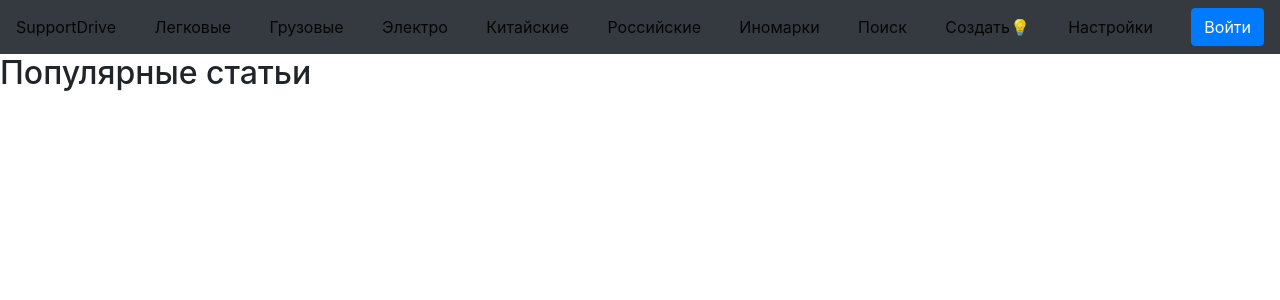
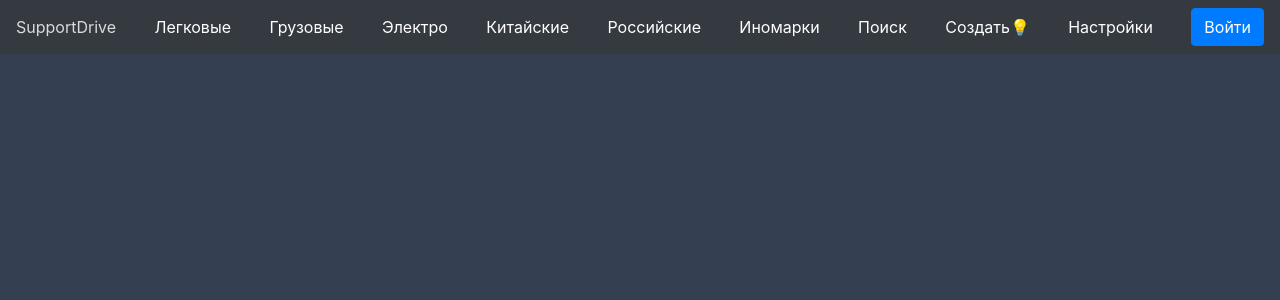
Before and after one commit to kerosin1323/SupportDrive, a Flask app: page / in a window 1280 px wide. Shown: the top 300 px of the page. Run offline with Flask 3, Linux system fonts and the light colour scheme; data that the repository does not hold is empty; some libraries are stand-ins or nearby versions.

Commit message:
design v1

```diff
--- a/templates/base.html
+++ b/templates/base.html
@@ -10,15 +10,17 @@
     <title>{{title}}</title>
     <style>
         .article {
-            background-color: gray;
+            background-color: #293245;
             width: 80%;
             height: 100%;
+            padding-left: 20px;
+            padding-right: 30px;
+            margin-top:18px;
+            box-shadow: 2px 2px 4px 4px rgba(0,0,0,0.2);
+            border: 2px solid #1D2330;
         }
-        .read_article {
-            background-color: gray;
-            width: 80%;
-            height: 100%;
-        }
+        .name_article {
+            color:
         hr {
             width: 90%;
             background-color: black;
@@ -35,13 +37,12 @@
             top: 50%;
             left: 50%;
             transform: translate(-50%, -50%);
-        }
-
-        .submit-login, .register-submit, .make-question-submit, .start-submit, .under-photo {
+         }
+        .submit-login, .register-submit, .make-question-submit, .start-submit, {
             display: flex;
             justify-content: space-between;
         }
-        .first_level, .second_level {
+         .first_level, .second_level {
             display: flex;
         }
         .input_header {
@@ -52,25 +53,96 @@
             color: black;
             opacity: 1;
         }
+html,
+{
+    margin: 0;
+    padding: 0;
+    width: 100%;
+    height: 100vh;
+    display: flex;
+    flex-direction: row;
+    justify-content: center;
+    align-items: center;
+    background: #000;
+}
 
+.glow-on-hover {
+    width: 220px;
+    height: 50px;
+    border: none;
+    outline: none;
+    color: #fff;
+    background: #111;
+    cursor: pointer;
+    position: relative;
+    z-index: 0;
+    border-radius: 10px;
+}
+
+.glow-on-hover:before {
+    content: '';
+    background: linear-gradient(45deg, #ff0000, #ff7300, #fffb00, #48ff00, #00ffd5, #002bff, #7a00ff, #ff00c8, #ff0000);
+    position: absolute;
+    top: -2px;
+    left:-2px;
+    background-size: 400%;
+    z-index: -1;
+    filter: blur(5px);
+    width: calc(100% + 4px);
+    height: calc(100% + 4px);
+    animation: glowing 20s linear infinite;
+    opacity: 0;
+    transition: opacity .3s ease-in-out;
+    border-radius: 10px;
+}
+
+.glow-on-hover:active {
+    color: #000
+}
+
+.glow-on-hover:active:after {
+    background: transparent;
+}
+
+.glow-on-hover:hover:before {
+    opacity: 1;
+}
+
+.glow-on-hover:after {
+    z-index: -1;
+    content: '';
+    position: absolute;
+    width: 100%;
+    height: 100%;
+    background: #111;
+    left: 0;
+    top: 0;
+    border-radius: 10px;
+}
+
+@keyframes glowing {
+    0% { background-position: 0 0; }
+    50% { background-position: 400% 0; }
+    100% { background-position: 0 0; }
+}
 
 
 
     </style>
 </head>
-<body>
+<body style="background-color: #343F52;">
 <header>
     <nav class="navbar navbar-light bg-dark">
-        <a class="navbar-brand" href="/" style="font-size: 16px;">SupportDrive</a>
-        <a class="navbar-brand" href="/all/sedans" style="font-size: 16px;">Легковые</a>
-        <a class="navbar-brand" href="/all/trucks" style="font-size: 16px;">Грузовые</a>
-        <a class="navbar-brand" href="/all/electrics" style="font-size: 16px;">Электро</a>
-        <a class="navbar-brand" href="/all/china" style="font-size: 16px;">Китайские</a>
-        <a class="navbar-brand" href="/all/russia" style="font-size: 16px;">Российские</a>
-        <a class="navbar-brand" href="/all/foreign" style="font-size: 16px;">Иномарки</a>
-        <a class="navbar-brand" href="/search" style="font-size: 16px;">Поиск</a>
-        <a class="navbar-brand" href="/create_article" style="font-size: 16px;">Создать💡</a>
-        <a class="navbar-brand" href="/settings" style="font-size: 16px;">Настройки</a>
+        <a class="navbar-brand" href="/" style="font-size: 16px; color:#dbdbdb;";>SupportDrive</a>
+        <a class="navbar-brand" href="/all/sedans" style="font-size: 16px; color:white;">Легковые</a>
+        <a class="navbar-brand" href="/all/trucks" style="font-size: 16px; color:white;">Грузовые</a>
+        <a class="navbar-brand" href="/all/electrics" style="font-size: 16px; color:white;">Электро</a>
+        <a class="navbar-brand" href="/all/china" style="font-size: 16px; color:white;">Китайские</a>
+        <a class="navbar-brand" href="/all/russia" style="font-size: 16px; color:white;">Российские</a>
+        <a class="navbar-brand" href="/all/foreign" style="font-size: 16px; color:white;">Иномарки</a>
+        <a class="navbar-brand" href="/search" style="font-size: 16px; color:white;">Поиск</a>
+        <a class="navbar-brand" href="/create_article" style="font-size: 16px; color:white;">Создать💡</a>
+        <a class="navbar-brand" href="/settings" style="font-size: 16px; color:white;">Настройки</a>
         {% if current_user.is_authenticated %}
             <a class="btn btn-secondary" href="/profile">{{ current_user.name }}</a>
         {% else %}
--- a/templates/index.html
+++ b/templates/index.html
@@ -2,7 +2,6 @@
 
 {% block content %}
 <form action="" method="post" novalidate>
-    <h2 class="label-popular-test">Популярные статьи</h2>
     <div class="container">
         {% for article in articles %}
             <div class="article">
@@ -23,7 +22,7 @@
                 <div class="under-photo">
 
                     <button
-                        class="popular_articles" name="id" value="{{ article.id }}">Читать
+                        class="glow-on-hover" name="id" value="{{ article.id }}">Читать
                     </button>
                     <div class="article_mark">
                         {% if article.mark > 0 %}
```
